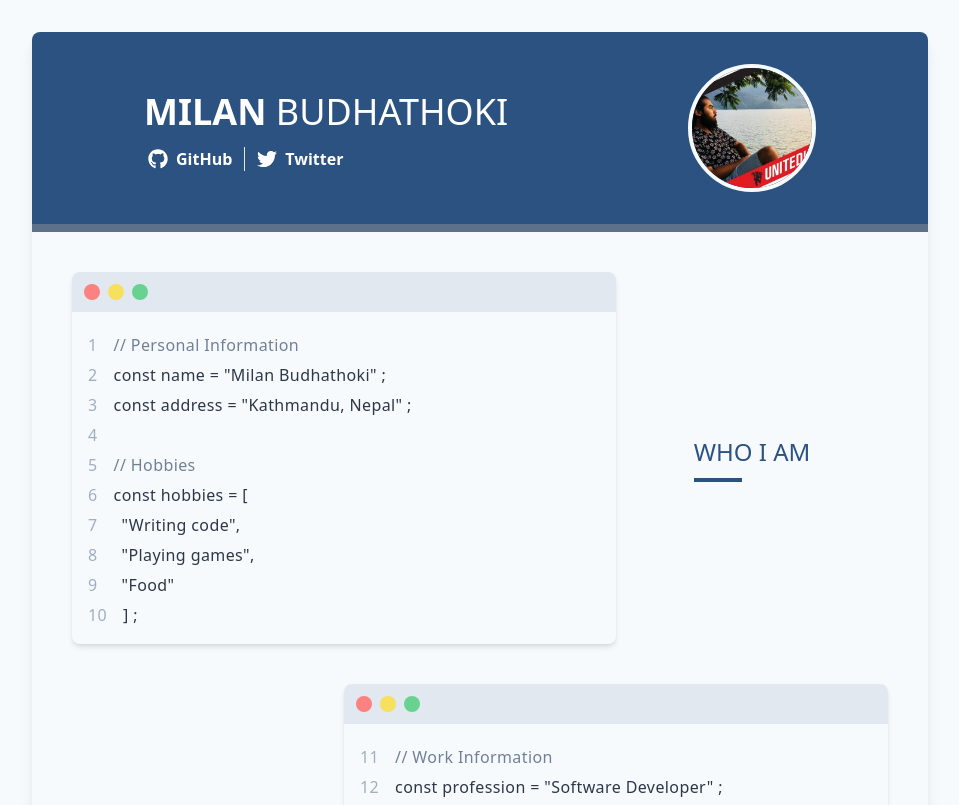
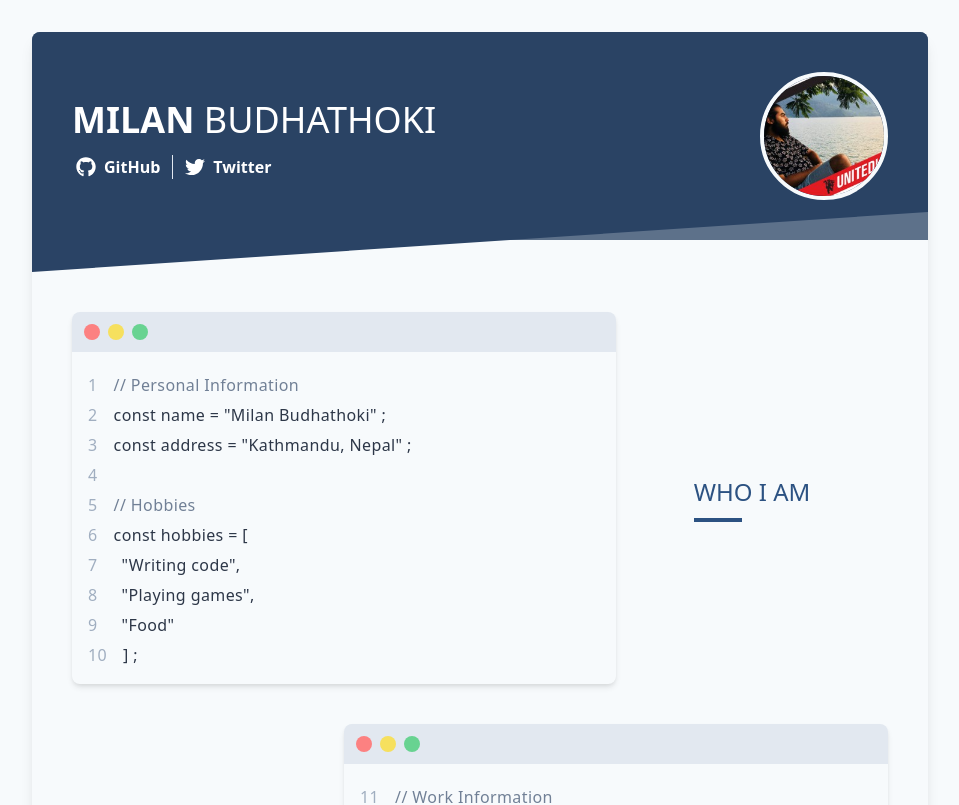
Before and after one commit to 01milan10/portfolio, a Nuxt app: page / in a window 1280 px wide. Shown: the top 805 px of the page, without its empty margins (160-1119 px from the left). Built offline with nearby package versions, Linux system fonts and the light colour scheme.

Commit message:
final touches

```diff
--- a/pages/index.vue
+++ b/pages/index.vue
@@ -1,7 +1,18 @@
 <template>
-  <div class="lg:max-w-4xl lg:mx-auto lg:my-8 lg:rounded-lg lg:shadow-lg overflow-hidden">
-    <div class="bg-blue-800 md:px-12 md:py-8 lg:mx-0 px-4 py-5 lg:p-8">
-      <div class="flex items-center justify-between max-w-2xl mx-auto lg:w-full text-white">
+  <div class="relative lg:max-w-4xl lg:my-8 lg:mx-auto lg:rounded-lg lg:shadow-lg overflow-hidden">
+    <svg
+      xmlns="http://www.w3.org/2000/svg"
+      viewBox="0 0 896 240"
+      class="z-10 hidden w-full text-blue-900 lg:block"
+    >
+      <polygon points="0,0 896,0 896,180 0,240" fill="currentColor" />
+    </svg>
+    <div
+      class="lg:absolute lg:top-0 lg:right-0 lg:left-0 bg-blue-900 lg:bg-opacity-75 md:px-12 md:py-8 lg:mx-0 px-4 py-5 lg:p-10"
+    >
+      <div
+        class="z-20 flex items-center justify-between max-w-2xl mx-auto lg:mx-0 lg:max-w-full text-white"
+      >
         <div class>
           <h1 class="block uppercase text-2xl md:text-4xl font-semibold">
             Milan
@@ -52,7 +63,7 @@
         </div>
       </div>
     </div>
-    <div class="h-2 bg-blue-900 bg-opacity-75"></div>
+    <div class="h-2 lg:hidden bg-blue-900 bg-opacity-75"></div>
     <div class="max-w-2xl lg:max-w-full mx-auto lg:mx-0">
       <main class="p-10 text-xs sm:text-base">
         <div class="flex">
```
Also changed, not shown: assets/slant.svg (added).
